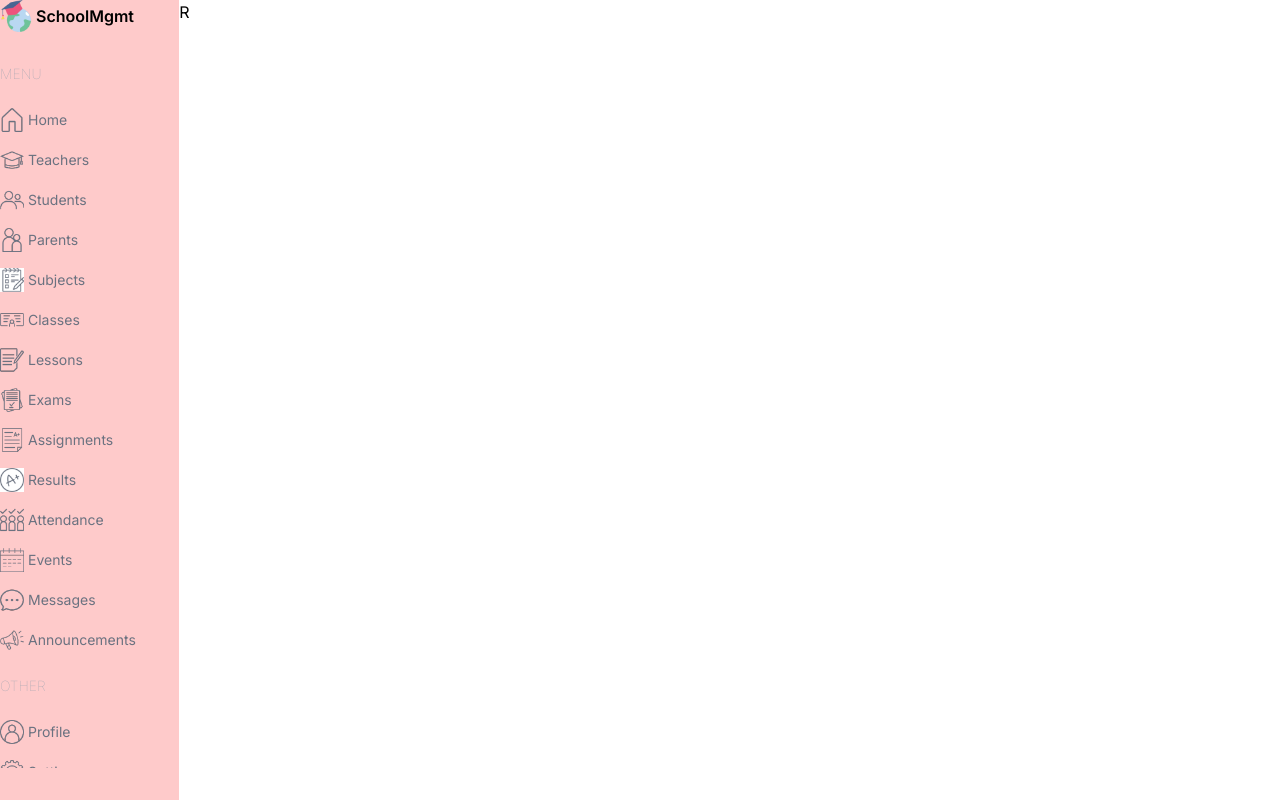
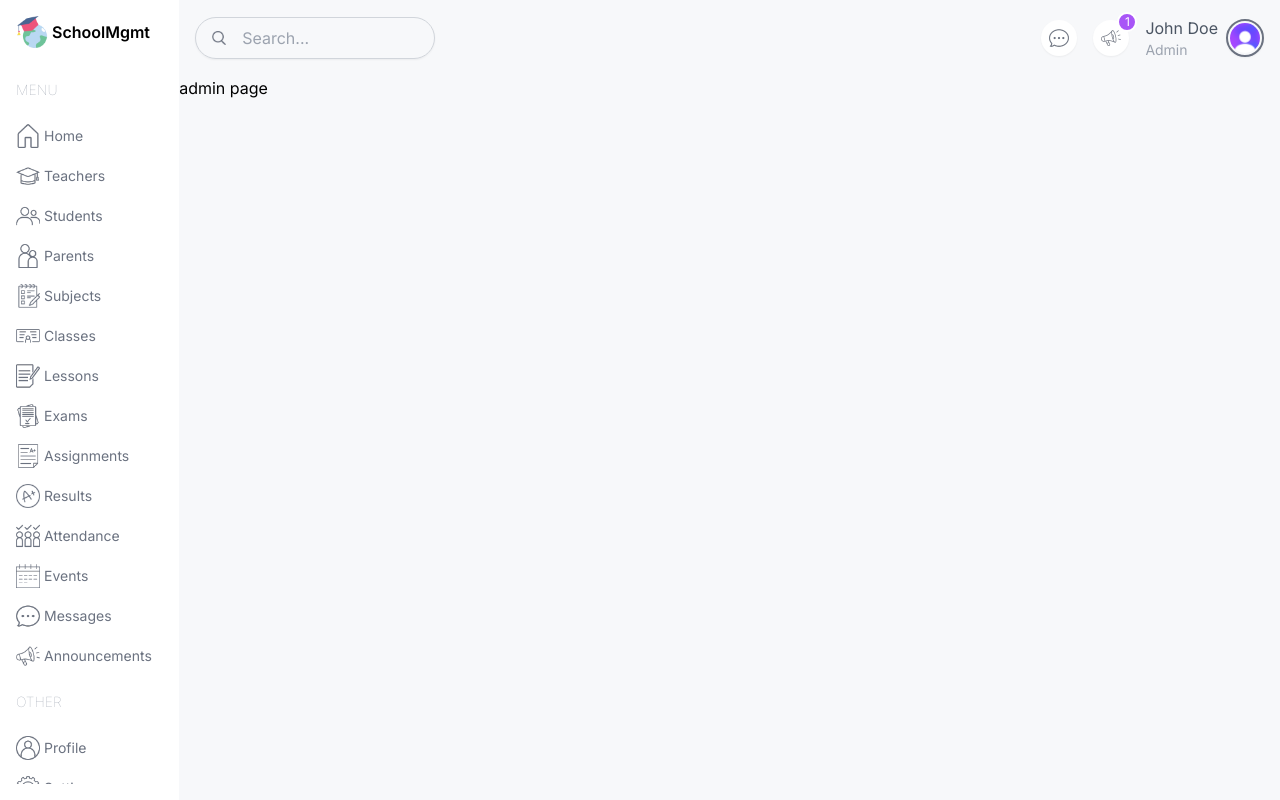
Before and after one commit to abdallahawad3/school-management-system, a Next.js app: page /admin in a window 1280 px wide. Built offline with nearby package versions, Linux system fonts and the light colour scheme.

Commit message:
add Navbar component and update layout structure to include dynamic rendering

```diff
--- a/src/app/(dashboard)/layout.tsx
+++ b/src/app/(dashboard)/layout.tsx
@@ -1,4 +1,5 @@
 import Menu from "@/components/Menu";
+import Navbar from "@/components/Navbar";
 import Image from "next/image";
 import Link from "next/link";
 
@@ -10,16 +11,18 @@ export default function RootLayout({
   return (
     <main className="h-screen flex">
       {/* Left sidebar */}
-      <div className="w-[14%] md:w-[8%] lg:w-[16%] xl:w-[14%] bg-red-200">
+      <div className="w-[14%] md:w-[8%] lg:w-[16%] xl:w-[14%] p-4">
         <Link href={"/"} className="flex lg:justify-start items-center gap-1">
-          <Image src={"/logo.png"} alt="Logo" width={32} height={32} className="" />
+          <Image priority={true} src={"/logo.png"} alt="Logo" width={32} height={32} className="" />
           <span className="hidden lg:block font-semibold">SchoolMgmt</span>
         </Link>
         <Menu />
       </div>
-      {/* {children} */}
       {/* Right sidebar */}
-      <div className="w-[86%] md:w-[92%] lg:w-[84%] xl:w-[86%]">R</div>
+      <div className="w-[86%] md:w-[92%] lg:w-[84%] xl:w-[86%] bg-[#F7F8FA] overflow-auto">
+        <Navbar />
+        {children}
+      </div>
     </main>
   );
 }
--- /dev/null
+++ b/src/components/Navbar.tsx
@@ -0,0 +1,45 @@
+import Image from "next/image";
+
+const Navbar = () => {
+  return (
+    <header className="flex justify-between items-center p-4">
+      {/* Search bar */}
+
+      <div className="hidden lg:flex items-center gap-4 border border-gray-300 focus-within:border-blue-500 px-4 py-2 rounded-full shadow-sm w-[300px]">
+        <Image src="/search.png" alt="Search" width={14} height={14} />
+        <input type="text" placeholder="Search..." className="outline-none w-full bg-transparent" />
+      </div>
+
+      {/* Icons */}
+      <div className="flex w-full justify-end items-center gap-4">
+        <div className="bg-white rounded-full p-2 shadow-sm inline-block cursor-pointer">
+          <Image src="/message.png" alt="Notifications" width={20} height={20} />
+        </div>
+        <div className="relative bg-white rounded-full p-2 shadow-sm inline-block cursor-pointer">
+          <Image src="/announcement.png" alt="Announcements" width={20} height={20} />
+          <div className="absolute -top-2 -right-2 size-5 text-xs flex items-center justify-center bg-purple-500 text-white rounded-full border-2 border-white">
+            1
+          </div>
+        </div>
+
+        <div className="flex items-center gap-2 cursor-pointer">
+          <div className="flex flex-col">
+            <h3 className="text-gray-600">John Doe</h3>
+            <p className="text-gray-400 text-sm">Admin</p>
+          </div>
+          <div className="rounded-full p-[2px] border-2 border-gray-500 shadow-sm inline-block">
+            <Image
+              src="/avatar.png"
+              alt="Dropdown"
+              className="rounded-full"
+              width={30}
+              height={30}
+            />
+          </div>
+        </div>
+      </div>
+    </header>
+  );
+};
+
+export default Navbar;
```
Also changed, not shown: src/app/(dashboard)/students/page.tsx (renamed from src/app/(dashboard)/student/page.tsx).
